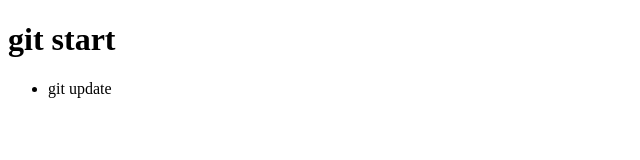
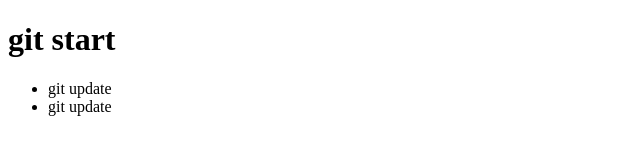
Before and after one commit to juniduni/GitProject, a plain HTML site: page GitProject/WebContent/index.html in a window 1280 px wide. Shown: the full height of the page, 0-640 px from the left. Drawn offline with Linux system fonts and the light colour scheme.

Commit message:
third commit

```diff
--- a/GitProject/WebContent/index.html
+++ b/GitProject/WebContent/index.html
@@ -8,6 +8,7 @@
 	<h1>git start</h1>
 	<ul>
 		<li>git update</li>
+		<li>git update</li>
 	</ul>
 </body>
 </html>
```
